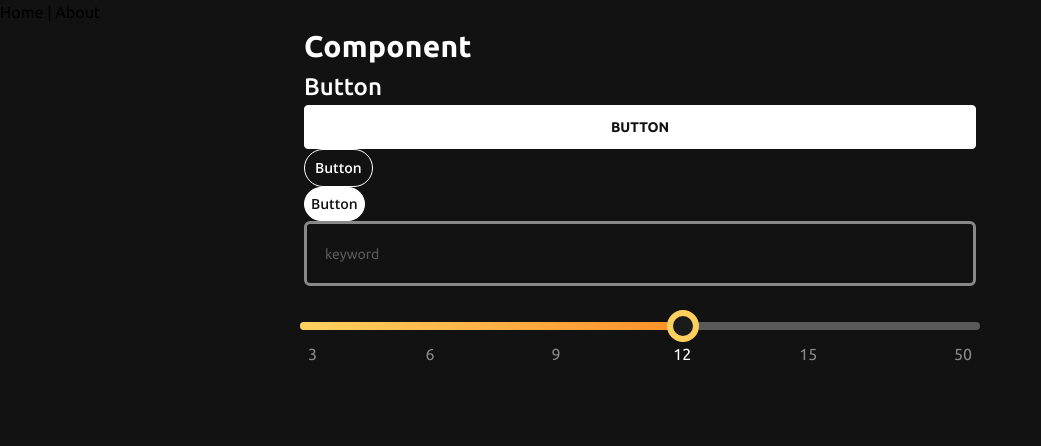
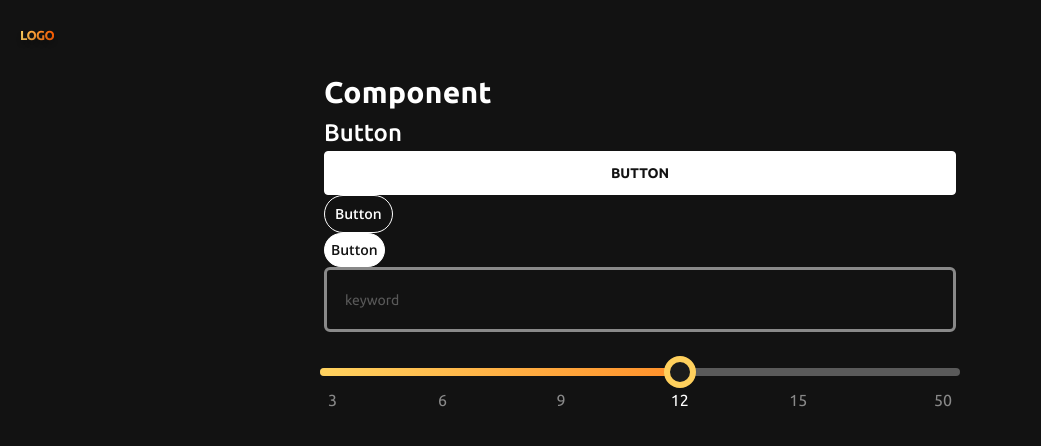
Before and after one commit to hcd1983/perfectscore-frontend-test, a Vue app: page /components in a window 1280 px wide. Shown: the top 446 px of the page, without its empty margins (0-1041 px from the left). Built offline with nearby package versions, Linux system fonts and the light colour scheme.

Commit message:
feat: text input v-model

```diff
--- a/src/App.vue
+++ b/src/App.vue
@@ -1,7 +1,13 @@
 <template>
-  <nav>
-    <router-link to="/">Home</router-link> |
-    <router-link to="/about">About</router-link>
-  </nav>
-  <router-view/>
+  <Header />
+  <div class="px-5">
+    <router-view/>
+  </div>
 </template>
+<script>
+import Header from '@/components/Header.vue';
+
+export default {
+  components: { Header },
+};
+</script>
--- /dev/null
+++ b/src/components/Header.vue
@@ -0,0 +1,30 @@
+<template>
+<div class="header">
+  <div class="logo">LOGO</div>
+</div>
+</template>
+
+<script>
+export default {
+  name: 'Header',
+};
+</script>
+
+<style scoped>
+.logo{
+  @apply font-ubuntu font-bold inline-block;
+  font-size: 13px;
+  line-height: 15px;
+  /* identical to box height */
+  letter-spacing: -0.05em;
+  text-shadow: 0px 4px 4px rgba(0, 0, 0, 0.25);
+  background-image: linear-gradient(to right, #FFD25F, #FF5C01);
+  -webkit-background-clip: text;
+  -webkit-text-fill-color: transparent;
+}
+
+.header{
+  @apply flex justify-start px-5 items-center;
+  height: 70px;
+}
+</style>
--- a/src/components/Input.vue
+++ b/src/components/Input.vue
@@ -1,10 +1,13 @@
 <template>
-  <input />
+  <input :value="modelValue" @input="$emit('update:modelValue', $event.target.value)" />
 </template>
 
 <script>
 export default {
   name: 'Input',
+  props: {
+    modelValue: String,
+  },
 };
 </script>
 
--- a/src/style/main.css
+++ b/src/style/main.css
@@ -14,7 +14,7 @@ h1 {
     letter-spacing: 0.25px;
 }
 
-h2 {
+h2, .h2 {
     @apply font-ubuntu font-medium;
     font-style: normal;
     font-size: 24px;
--- a/src/views/Components.vue
+++ b/src/views/Components.vue
@@ -1,5 +1,5 @@
 <template>
-  <div class="max-w-2xl mx-auto">
+  <div class="max-w-2xl mx-auto px-5">
     <h1 class="text-white">Component</h1>
     <h2 class="text-white">Button</h2>
     <div>
@@ -27,7 +27,10 @@ import Slider from '@/components/Slider.vue';
 export default {
   name: 'Components',
   components: {
-    ButtonNormal, ButtonSmall, Input, Slider,
+    ButtonNormal,
+    ButtonSmall,
+    Input,
+    Slider,
   },
   data() {
     return {
--- a/src/views/HomeView.vue
+++ b/src/views/HomeView.vue
@@ -1,19 +1,34 @@
 <template>
-  <div class="home">
-    <img alt="Vue logo" src="../assets/logo.png">
-    <h2 class="text-7xl text-red-700">Hi</h2>
-    <HelloWorld msg="Welcome to Your Vue.js App"/>
+  <div>
+    <div class="h2 text-white">Search</div>
+    <Input v-model="keyWord" />
+    <div class="h2 text-white"># of results per page</div>
+    <div class="h2 text-white">{{ keyWord }}</div>
+    <div>
+      <span>30</span> <span>result</span>
+    </div>
+    <slider v-model:value="perPage" />
+    <ButtonNormal>Search</ButtonNormal>
   </div>
 </template>
 
 <script>
-// @ is an alias to /src
-import HelloWorld from '@/components/HelloWorld.vue';
+import ButtonNormal from '@/components/ButtonNormal.vue';
+import Input from '@/components/Input.vue';
+import Slider from '@/components/Slider.vue';
 
 export default {
   name: 'HomeView',
   components: {
-    HelloWorld,
+    ButtonNormal,
+    Input,
+    Slider,
+  },
+  data() {
+    return {
+      perPage: 15,
+      keyWord: '123',
+    };
   },
 };
 </script>
```
